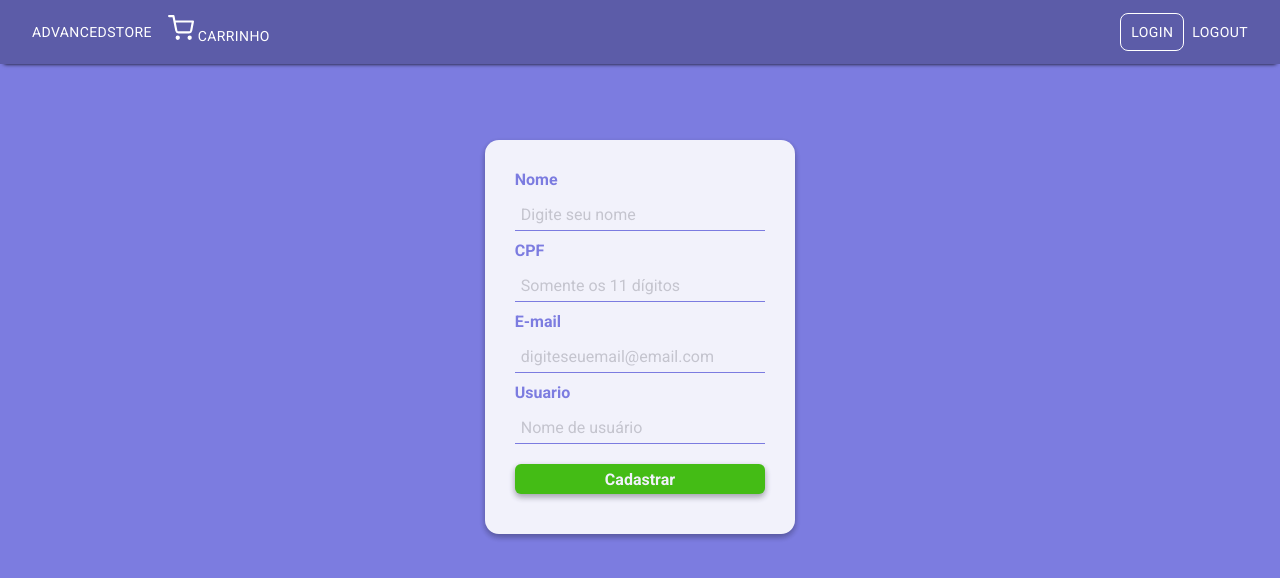
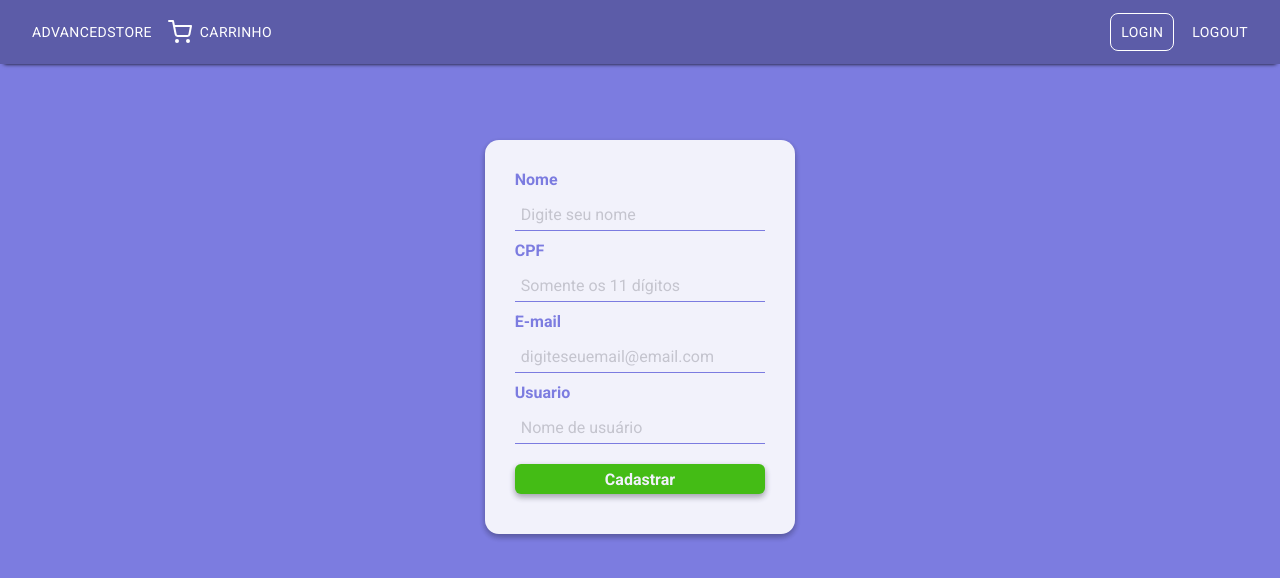
Before and after one commit to GabrielCarreiro/e-commerce-serratec, a React (Create React App) app: page /cadastro in a window 1280 px wide. Shown: the top 578 px of the page. Built offline with nearby package versions, Linux system fonts and the light colour scheme.

Commit message:
Alterações na Barra de Navegação

```diff
--- a/src/components/Header/index.js
+++ b/src/components/Header/index.js
@@ -9,6 +9,7 @@ import MenuIcon from '@material-ui/icons/Menu';
 import Modal from '@material-ui/core/Modal';
 import Login from '../../pages/Login';
 import { BotaoNav } from './style';
+import { BarraNav } from './style';
 import {FaUserCircle} from 'react-icons/fa'
 import createHistory from 'history/createBrowserHistory'
 import { FiShoppingCart } from "react-icons/fi";
@@ -95,13 +96,13 @@ console.log(login)
 
   return (
     <div className={classes.root}>
-      <AppBar position="absolute" style={{ backgroundColor: "#5c5ca8", boxShadow: "0 4px 4px -4px rgb(0,0,0)" }} >
+      <BarraNav>
+      <AppBar position="fixed" style={{ backgroundColor: "#5c5ca8", boxShadow: "0 4px 4px -4px rgb(0,0,0)" }} >
 
         <Toolbar>
 
-
           <Button color="inherit" href="/">AdvancedStore</Button>
-          <Button color="inherit"> <a href="/carrinho" style={{textDecoration:"none", color: "#fff"}}> <FiShoppingCart size={26}/> Carrinho  </a></Button>
+          <a href="/carrinho" style={{textDecoration:"none", color: "#fff"}}><Button color="inherit"> <FiShoppingCart size={24}/>  Carrinho </Button></a>
 
           <Typography style={{ flex: 1 }} />
           {login &&
@@ -111,7 +112,7 @@ console.log(login)
           }
           <BotaoNav>
           {clienLog || funcioLog ?(
-                <FaUserCircle size={36}/>
+                <FaUserCircle size={24}/>
           ):(
             <Button color="inherit" onClick={handleOpen}>Login</Button>
           )}
@@ -125,6 +126,7 @@ console.log(login)
           <Button color="inherit" onClick={e => LogOut() }>LogOut</Button>
         </Toolbar>
       </AppBar>
+      </BarraNav>
       <div>
         <Modal
           open={open}
--- a/src/components/Header/style.js
+++ b/src/components/Header/style.js
@@ -1,7 +1,17 @@
 import styled from 'styled-components';
 
+export const BarraNav = styled.div`
+
+    svg{
+        margin-right: 8px;
+    }
+`
+
 export const BotaoNav = styled.span`
+
     button{
+        display: block-inline;
+        margin: 0 10px 0 15px;
         background-color:#5c5ca8;
         color:  #fff;
         border-radius: 8px;
@@ -13,5 +23,11 @@ export const BotaoNav = styled.span`
             color: #5c5ca8;
             transition: 0.5s;
         }
+
     }
+
+    svg{
+        margin-left: 8px;
+    }
+
 `;
```
